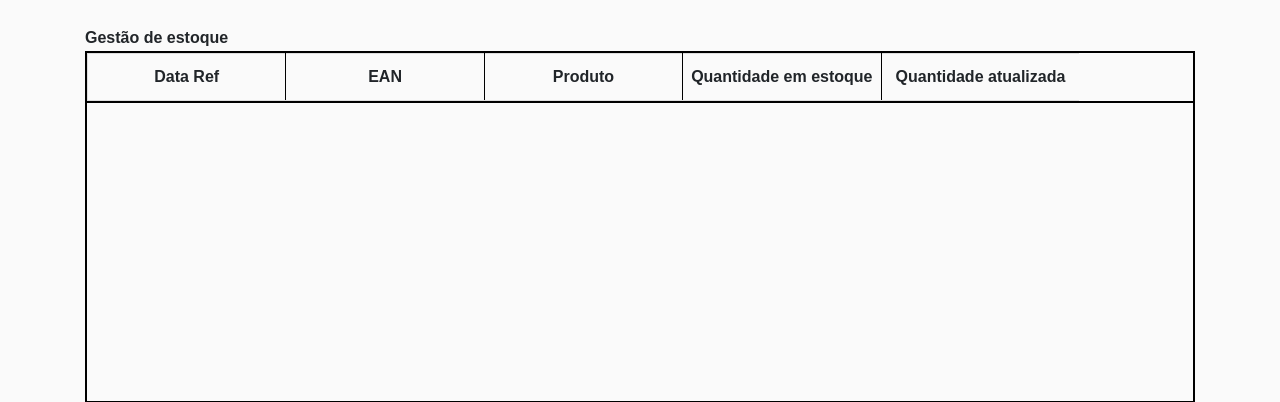
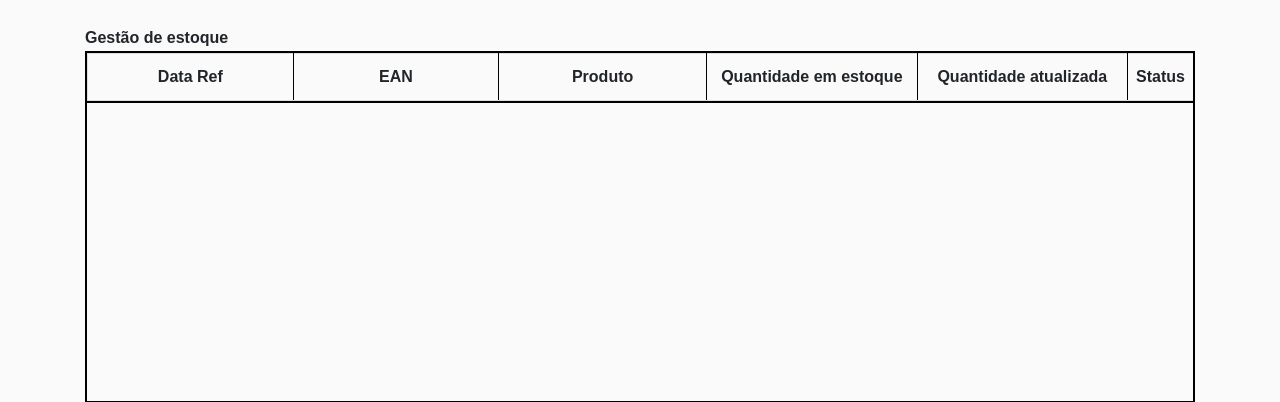
Before and after one commit to MarinoniGrande/salaoecia4, a Django app: page /alterar/estoque in a window 1280 px wide. Shown: the part 45-447 px from the top of the page. Run offline with Django 3.2, Linux system fonts and the light colour scheme; the visitor is signed in with stand-in values (Sample User, id 1); data that the repository does not hold is empty; parts of the project's set-up code (start-up, migrations or seed data) failed here and were passed over; some libraries are stand-ins or nearby versions.

Commit message:
trazer todos status

```diff
--- a/salaoecia/salao/templates/salao/estoque.html
+++ b/salaoecia/salao/templates/salao/estoque.html
@@ -74,6 +74,7 @@
                     <th>Produto</th>
                     <th>Quantidade em estoque</th>
                     <th>Quantidade atualizada</th>
+                    <th>Status</th>
                 </tr>
                 </thead>
                 <tbody>
@@ -84,6 +85,7 @@
                         <td>{{ p.nome }}</td>
                         <td>{{ p.estoque_atual }}</td>
                         <td><input type="text" class="form-control numeric" autocomplete="off" id="estoque-id-{{ p.id }}"></td>
+                        <td>{{ p.status }}</td>
                     </tr>
                 {% endfor %}
                 </tbody>
--- a/salaoecia/salao/templates/salao/produto.html
+++ b/salaoecia/salao/templates/salao/produto.html
@@ -23,7 +23,8 @@
                         <label class="font-weight-bold mb-0 text-muted"> Operação </label>
                         <div>
                             <span class="mr-5"><input type="radio" checked="" name="operacao" value="cadastrar" required> Cadastrar</span>
-                            <span><input type="radio" name="operacao" value="alterar" required> Alterar</span>
+                            <span class="mr-5"><input type="radio" name="operacao" value="alterar" required> Alterar</span>
+                            <span><input type="radio" name="operacao" value="desativar" required> Desabilitar</span>
                         </div>
                     </div>
                     <div class="col-12">
--- a/salaoecia/salao/views.py
+++ b/salaoecia/salao/views.py
@@ -238,7 +238,7 @@
         if not self.request.user.is_staff:
             return HttpResponseRedirect(reverse("salao.agendamento"))
 
-        produtos = salaoecia.salao.models.Produto.objects.values('estoque_atual', 'ean', 'dat_insercao', 'nome', 'id').filter(status=True).order_by('nome')
+        produtos = salaoecia.salao.models.Produto.objects.values('estoque_atual', 'ean', 'dat_insercao', 'nome', 'id', 'status').order_by('nome')
         context = {
             'produtos': produtos
         }
@@ -249,7 +249,7 @@
     def get(self, *args, **kwargs):
         if not self.request.user.is_staff:
             return HttpResponseRedirect(reverse("salao.agendamento"))
-        produtos = salaoecia.salao.models.Produto.objects.values('estoque_atual', 'ean', 'dat_insercao', 'nome', 'tipo', 'valor_revenda').filter(status=True).order_by('nome')
+        produtos = salaoecia.salao.models.Produto.objects.values('estoque_atual', 'ean', 'dat_insercao', 'nome', 'tipo', 'valor_revenda').order_by('nome')
         context = {
             'produtos': produtos
         }
@@ -272,7 +272,7 @@
         if not self.request.user.is_staff:
             return HttpResponseRedirect(reverse("salao.agendamento"))
         operacao = self.request.POST.get('operacao')
-        if operacao == 'alterar':
+        if operacao == 'alterar' or operacao == 'desativar':
             id_produto = self.request.POST.get('select-produto')
             produto_atualizar = salaoecia.salao.models.Produto.objects.all().filter(id=id_produto).first()
             if produto_atualizar is None:
@@ -288,6 +288,11 @@
         else:
             produto_atualizar = salaoecia.salao.models.Produto()
             produto_atualizar.dat_insercao = timezone.now() + timezone.timedelta(days=-3)
+
+        if operacao == 'desativar':
+            produto_atualizar.status = False
+            produto_atualizar.save()
+            return HttpResponseRedirect(reverse("salao.alterar.produto"))
 
         produto_atualizar.ean = self.request.POST.get('ean')
         produto_atualizar.nome = self.request.POST.get('nome')
```
